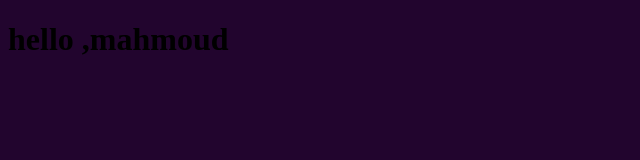
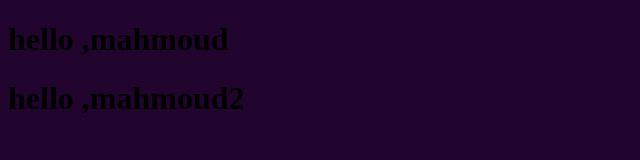
Before and after one commit to Mahmoud-31/myproject, a plain HTML site: page index.html in a window 1280 px wide. Shown: the whole page, without its empty margins (0-640 px from the left). Drawn offline with Linux system fonts and the light colour scheme.

Commit message:
add a new title

```diff
--- a/index.html
+++ b/index.html
@@ -9,6 +9,7 @@
 </head>
 <body>
     <h1> hello ,mahmoud</h1>
+    <h1> hello ,mahmoud2</h1>
     <script src="app.js"></script>
 </body>
 </html>
```
